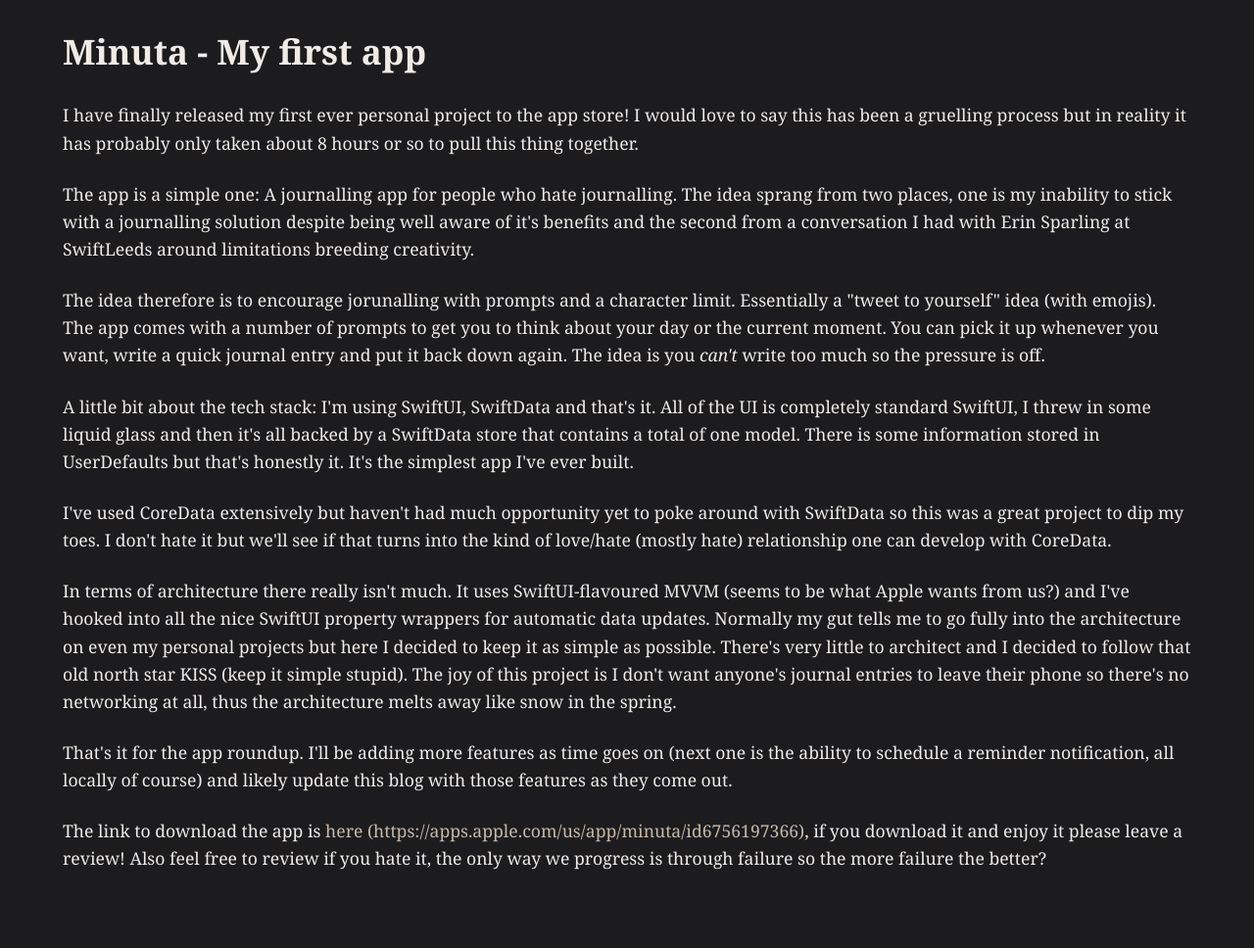
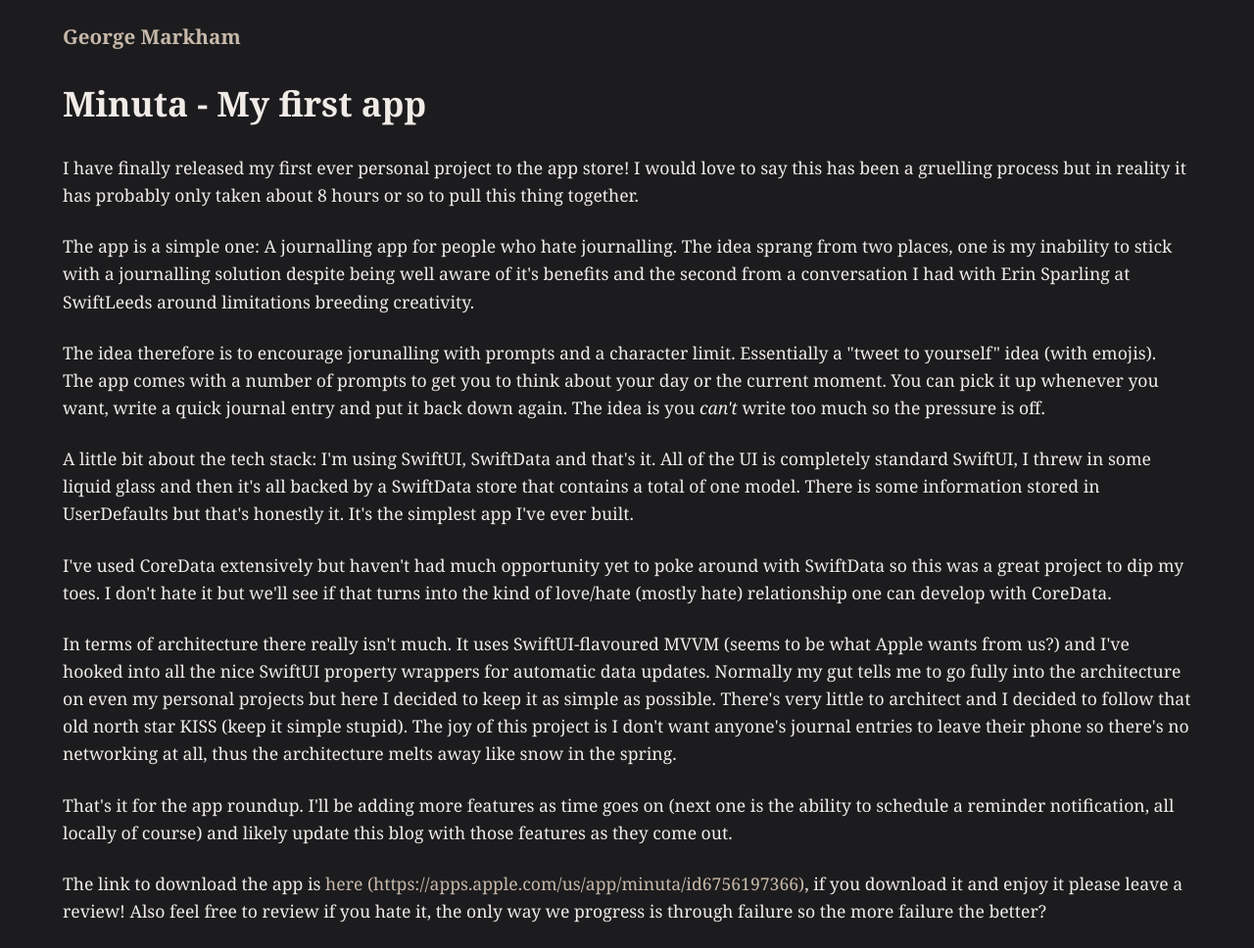
Before and after one commit to GeorgeMarkham/georgemarkham.github.io, a Jekyll site: the page built from _posts/2025-12-08-Minuta.html, in a window 1280 px wide. Shown: the whole page at 98% size. Built offline with Jekyll 4.4.1, drawn with Linux system fonts in a browser that asks for light colours; before the commit the page ends 915 px from its top, so only the background shows below that.

Commit message:
Add home

```diff
--- a/_posts/2025-12-08-Minuta.html
+++ b/_posts/2025-12-08-Minuta.html
@@ -4,6 +4,7 @@
 date: 2025-12-08
 ---
 <div class="post-content">
+<h3><a href="{{ site.baseurl }}/" target="_blank" rel="noopener noreferrer">George Markham</a></h3>
 <h1> Minuta - My first app</h1>
     <p>I have finally released my first ever personal project to the app store! I would love to say this has been a gruelling process but in reality it has probably only taken about 8 hours or so to pull this thing together.</p>
 
```
